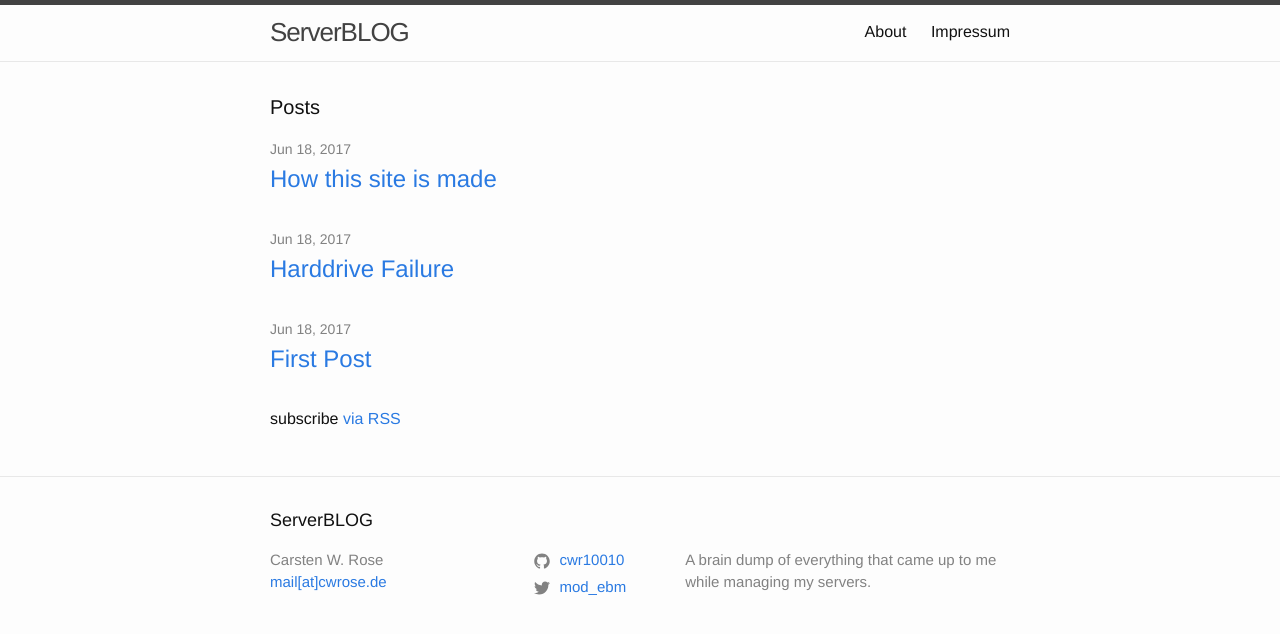
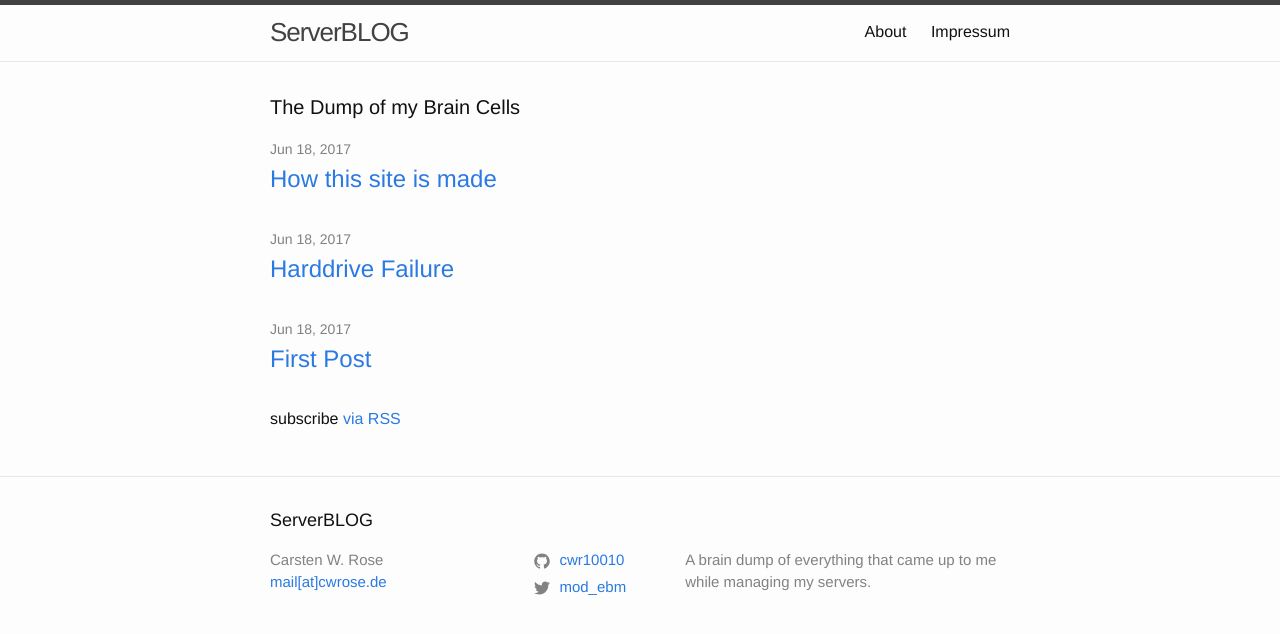
Before and after one commit to cwr10010/serverblog, a Jekyll site: the page built from index.md, in a window 1280 px wide. Shown: the top 634 px of the page. Built offline with Jekyll 4.4.1, drawn with Linux system fonts in a browser that asks for light colours.

Commit message:
Dump of my brain cells instead of posts

```diff
--- a/_layouts/home.html
+++ b/_layouts/home.html
@@ -4,7 +4,7 @@ layout: default
 
 <div class="home">
 
-  <h1 class="page-heading">Posts</h1>
+  <h1 class="page-heading">The Dump of my Brain Cells</h1>
 
   {{ content }}
 
```
